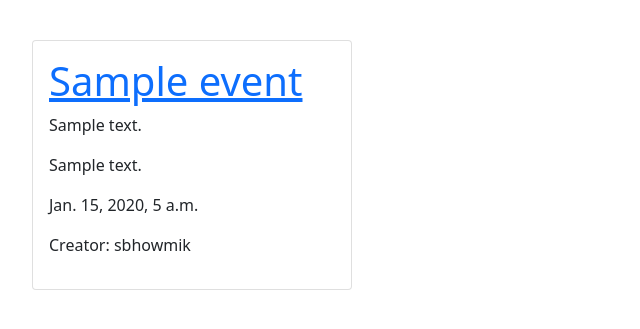
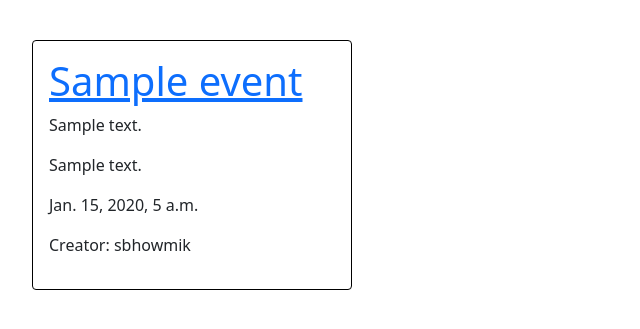
Before and after one commit to gcivil-nyu-org/Team_Team3_CS-GY-6063-Fall2021, a Django app: page /events/ in a window 1280 px wide. Shown: the part 56-385 px from the top of the page, without its empty margins (0-640 px from the left). Run offline with Django 3.2, Linux system fonts and the light colour scheme; data comes from the database, SQL or seed files in the repository; tables that the repository leaves empty hold one stand-in row (values such as "Sample post").

Commit message:
update card styles

```diff
--- a/templates/events/events_list.html
+++ b/templates/events/events_list.html
@@ -4,7 +4,7 @@
   <div style="display: flex; flex-direction:row; flex-wrap: wrap; margin: 1rem">
 
     {% for event in events %}
-      <div class="card" style="width: 20rem; margin: 1rem">
+      <div class="card" style="width: 20rem; margin: 1rem; border: 0.1rem solid black">
         <div class="card-body">
         <h1>
           <a href="{% url 'event-detail' event.id %}">{{event.name}}</a>
--- a/templates/maps/facilities.html
+++ b/templates/maps/facilities.html
@@ -48,7 +48,7 @@
   <h2>Events at this location</h2>
   <div style="display: flex; flex-direction:row; flex-wrap: wrap">
     {% for event in events %}
-      <div class="card" style="width: 20rem; margin: 1rem">
+      <div class="card" style="width: 20rem; margin: 1rem; border: 0.1rem solid black">
         <div class="card-body">
         <h1>
           <a href="{% url 'event-detail' event.id %}">{{event.name}}</a>
@@ -64,7 +64,7 @@
 
 
 
-  <a class="btn btn-primary" href="{% url 'add-event' id %}">Create Event</a>
+  <a class="btn btn-primary" href="{% url 'add-event' id %}" style="margin-bottom: 1rem">Create Event</a>
 
 </div>
 {% endblock %}
```
